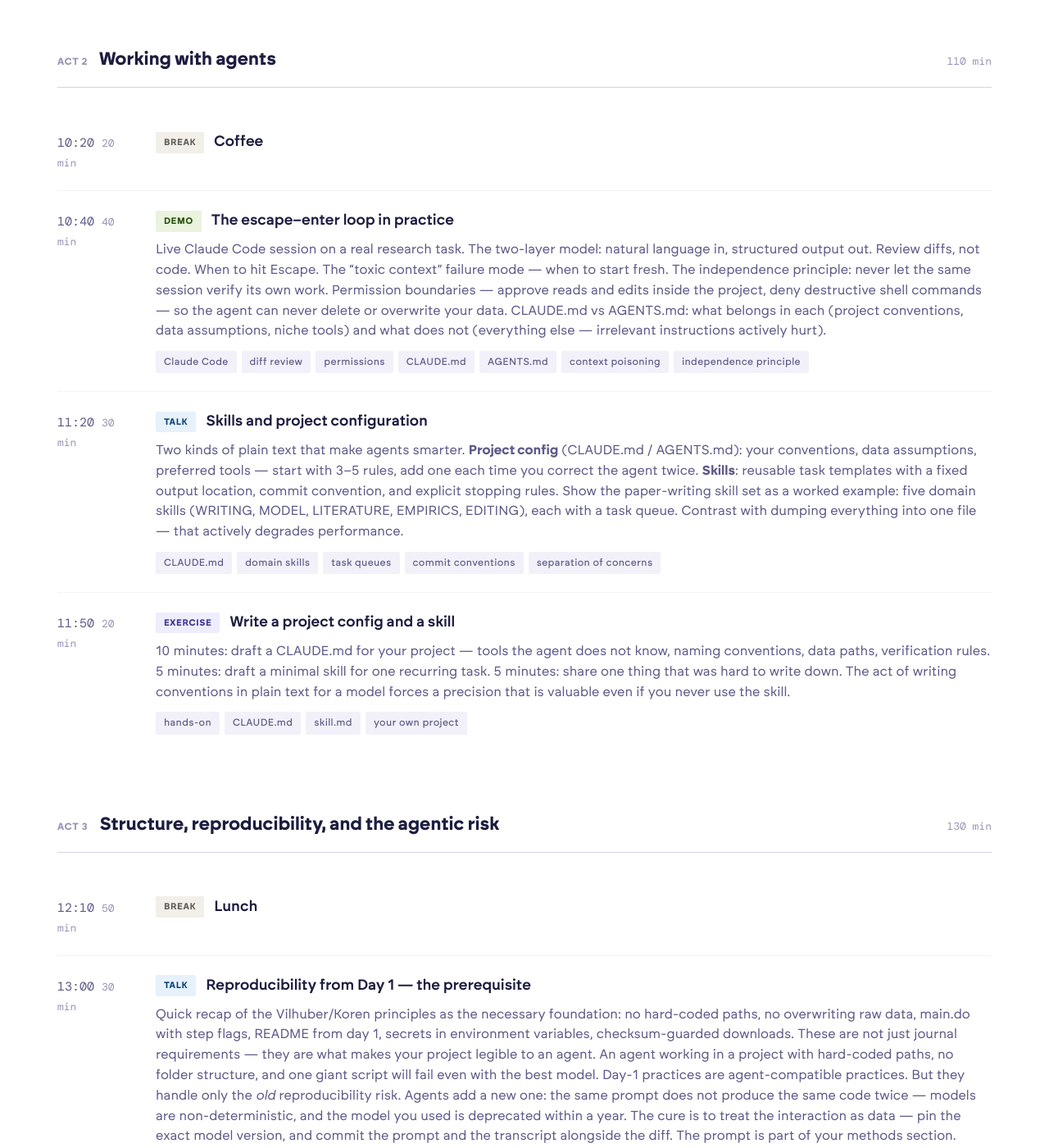
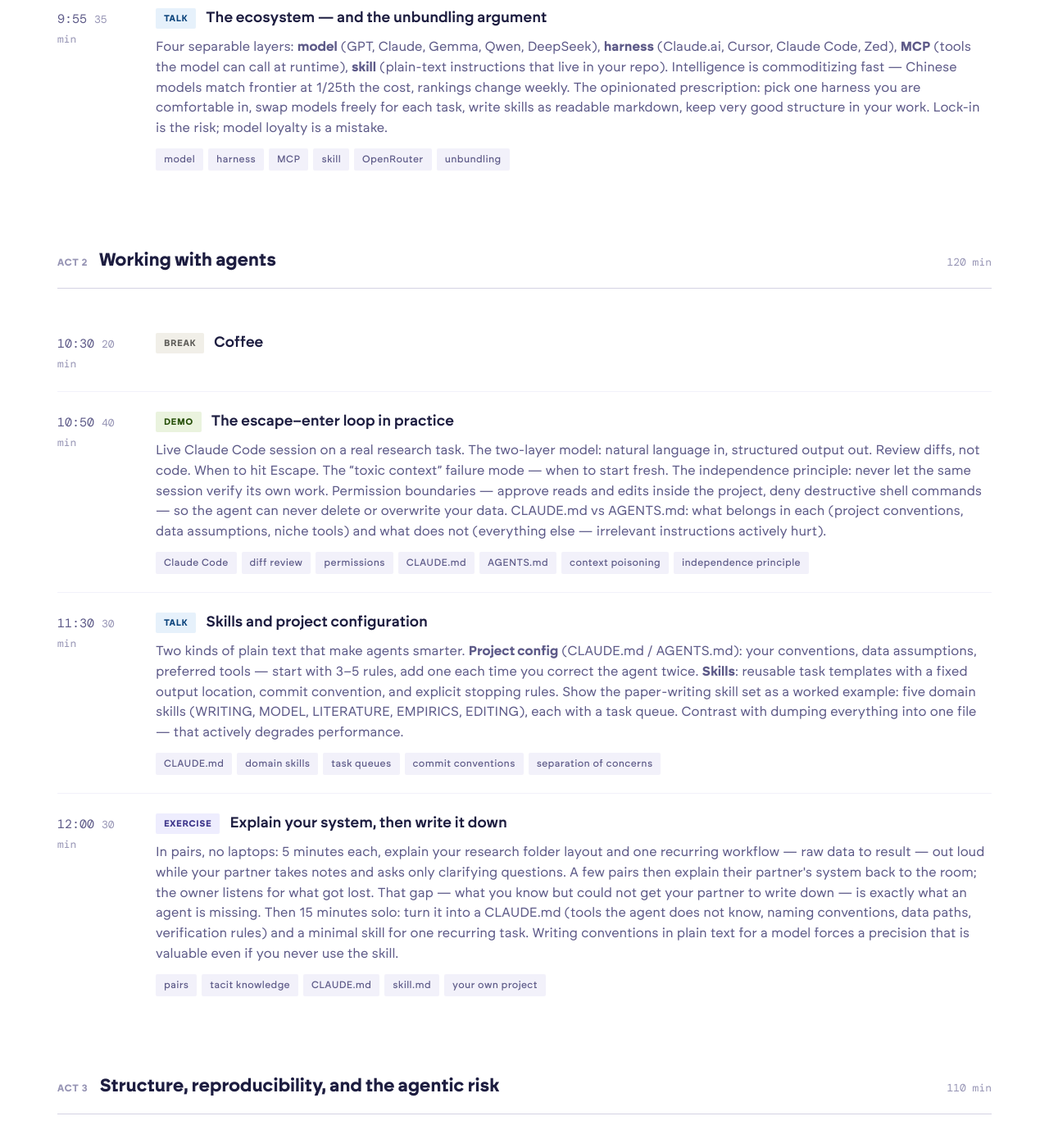
Before and after one commit to codedthinking/ai-workshop, a Jekyll site: the page built from index.html, in a window 1280 px wide and 1400 px high, scrolled down 1398 px. Shown: the whole window at 82% size. Built offline with Jekyll 4.4.1, drawn with Linux system fonts in a browser that asks for light colours; nearby versions of some CDN libraries; some web fonts are replaced; some of the changed text lies outside the part shown.

Commit message:
Add two analog exercises: telephone game and pair-interview
- Act 1: 'Telephone' (10 min) after the chat-completion talk — structured
  vs rambling message down two lines of ~10, makes context degradation
  physical and motivates structured specs
- Act 2: existing CLAUDE.md exercise becomes 'Explain your system, then
  write it down' (20->30 min) — pair interview where the partner
  reconstructs your workflow, mirroring an agent working from CLAUDE.md
- Act 3 hands-on exercise trimmed 75->55 min to absorb both additions
- All downstream start times shifted; day still ends 16:10

```diff
--- a/index.html
+++ b/index.html
@@ -53,7 +53,7 @@ description: "A one-day workshop on agentic AI for economists and social scienti
       <div class="act-header">
         <span class="act-number">Act 1</span>
         <span class="act-title">How LLMs actually work</span>
-        <span class="act-duration">80 min</span>
+        <span class="act-duration">90 min</span>
       </div>
 
       <div class="session">
@@ -79,6 +79,26 @@ description: "A one-day workshop on agentic AI for economists and social scienti
       <div class="session">
         <div class="session-time">
           <span>9:45</span>
+          <span class="session-duration">10 min</span>
+        </div>
+        <div class="session-body">
+          <div class="session-top">
+            <span class="type-tag exercise">Exercise</span>
+            <span class="session-title">Telephone &mdash; how structure survives a noisy channel</span>
+          </div>
+          <p class="session-desc">No laptops. Two lines of about ten. A short research instruction is whispered down each line, once per person, no repeats. One line gets a rambling version (&ldquo;take last year's data, drop the weird rows, run the regression like before with the new controls&hellip;&rdquo;); the other gets a structured one (INPUT, DROP, RUN, OUTPUT). The last person in each line says it aloud &mdash; then compare to the original. The structured message survives; the prose decays. Each hop is one more turn in a long session: this is context degradation you can feel, and the reason a short structured spec beats a sprawling chat.</p>
+          <div class="session-pills">
+            <span class="pill">no laptops</span>
+            <span class="pill">context degradation</span>
+            <span class="pill">structure</span>
+            <span class="pill">telephone</span>
+          </div>
+        </div>
+      </div>
+
+      <div class="session">
+        <div class="session-time">
+          <span>9:55</span>
           <span class="session-duration">35 min</span>
         </div>
         <div class="session-body">
@@ -104,12 +124,12 @@ description: "A one-day workshop on agentic AI for economists and social scienti
       <div class="act-header">
         <span class="act-number">Act 2</span>
         <span class="act-title">Working with agents</span>
-        <span class="act-duration">110 min</span>
+        <span class="act-duration">120 min</span>
       </div>
 
       <div class="session">
         <div class="session-time">
-          <span>10:20</span>
+          <span>10:30</span>
           <span class="session-duration">20 min</span>
         </div>
         <div class="session-body">
@@ -122,7 +142,7 @@ description: "A one-day workshop on agentic AI for economists and social scienti
 
       <div class="session">
         <div class="session-time">
-          <span>10:40</span>
+          <span>10:50</span>
           <span class="session-duration">40 min</span>
         </div>
         <div class="session-body">
@@ -145,7 +165,7 @@ description: "A one-day workshop on agentic AI for economists and social scienti
 
       <div class="session">
         <div class="session-time">
-          <span>11:20</span>
+          <span>11:30</span>
           <span class="session-duration">30 min</span>
         </div>
         <div class="session-body">
@@ -166,17 +186,18 @@ description: "A one-day workshop on agentic AI for economists and social scienti
 
       <div class="session">
         <div class="session-time">
-          <span>11:50</span>
-          <span class="session-duration">20 min</span>
+          <span>12:00</span>
+          <span class="session-duration">30 min</span>
         </div>
         <div class="session-body">
           <div class="session-top">
             <span class="type-tag exercise">Exercise</span>
-            <span class="session-title">Write a project config and a skill</span>
+            <span class="session-title">Explain your system, then write it down</span>
           </div>
-          <p class="session-desc">10 minutes: draft a CLAUDE.md for your project &mdash; tools the agent does not know, naming conventions, data paths, verification rules. 5 minutes: draft a minimal skill for one recurring task. 5 minutes: share one thing that was hard to write down. The act of writing conventions in plain text for a model forces a precision that is valuable even if you never use the skill.</p>
+          <p class="session-desc">In pairs, no laptops: 5 minutes each, explain your research folder layout and one recurring workflow &mdash; raw data to result &mdash; out loud while your partner takes notes and asks only clarifying questions. A few pairs then explain their partner's system back to the room; the owner listens for what got lost. That gap &mdash; what you know but could not get your partner to write down &mdash; is exactly what an agent is missing. Then 15 minutes solo: turn it into a CLAUDE.md (tools the agent does not know, naming conventions, data paths, verification rules) and a minimal skill for one recurring task. Writing conventions in plain text for a model forces a precision that is valuable even if you never use the skill.</p>
           <div class="session-pills">
-            <span class="pill">hands-on</span>
+            <span class="pill">pairs</span>
+            <span class="pill">tacit knowledge</span>
             <span class="pill">CLAUDE.md</span>
             <span class="pill">skill.md</span>
             <span class="pill">your own project</span>
@@ -190,12 +211,12 @@ description: "A one-day workshop on agentic AI for economists and social scienti
       <div class="act-header">
         <span class="act-number">Act 3</span>
         <span class="act-title">Structure, reproducibility, and the agentic risk</span>
-        <span class="act-duration">130 min</span>
+        <span class="act-duration">110 min</span>
       </div>
 
       <div class="session">
         <div class="session-time">
-          <span>12:10</span>
+          <span>12:30</span>
           <span class="session-duration">50 min</span>
         </div>
         <div class="session-body">
@@ -251,8 +272,8 @@ description: "A one-day workshop on agentic AI for economists and social scienti
 
       <div class="session">
         <div class="session-time">
-          <span>13:55</span>
-          <span class="session-duration">75 min</span>
+          <span>14:15</span>
+          <span class="session-duration">55 min</span>
         </div>
         <div class="session-body">
           <div class="session-top">
```
Also changed, not shown: other parts of index.html (+2 -2 lines).
